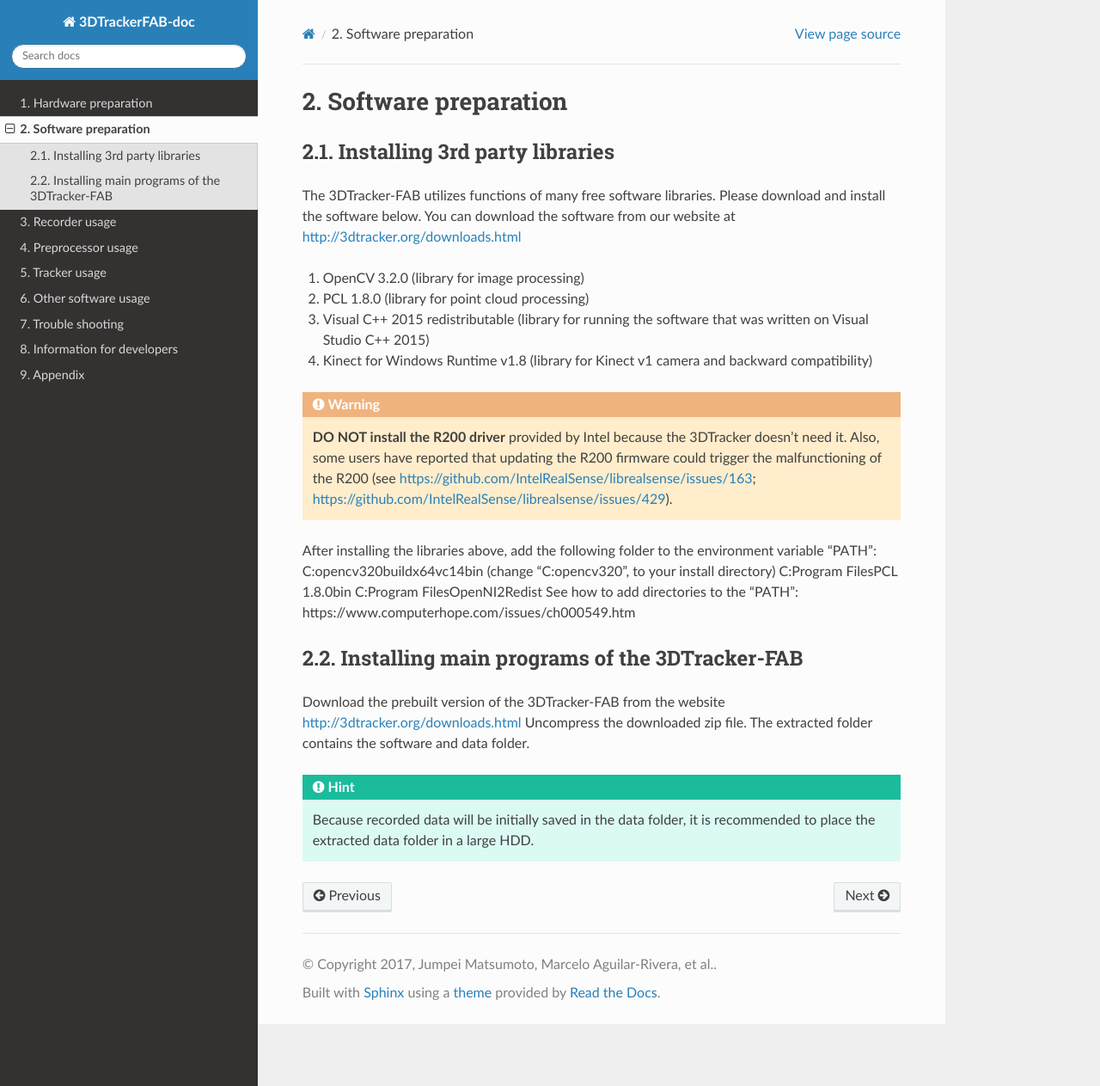
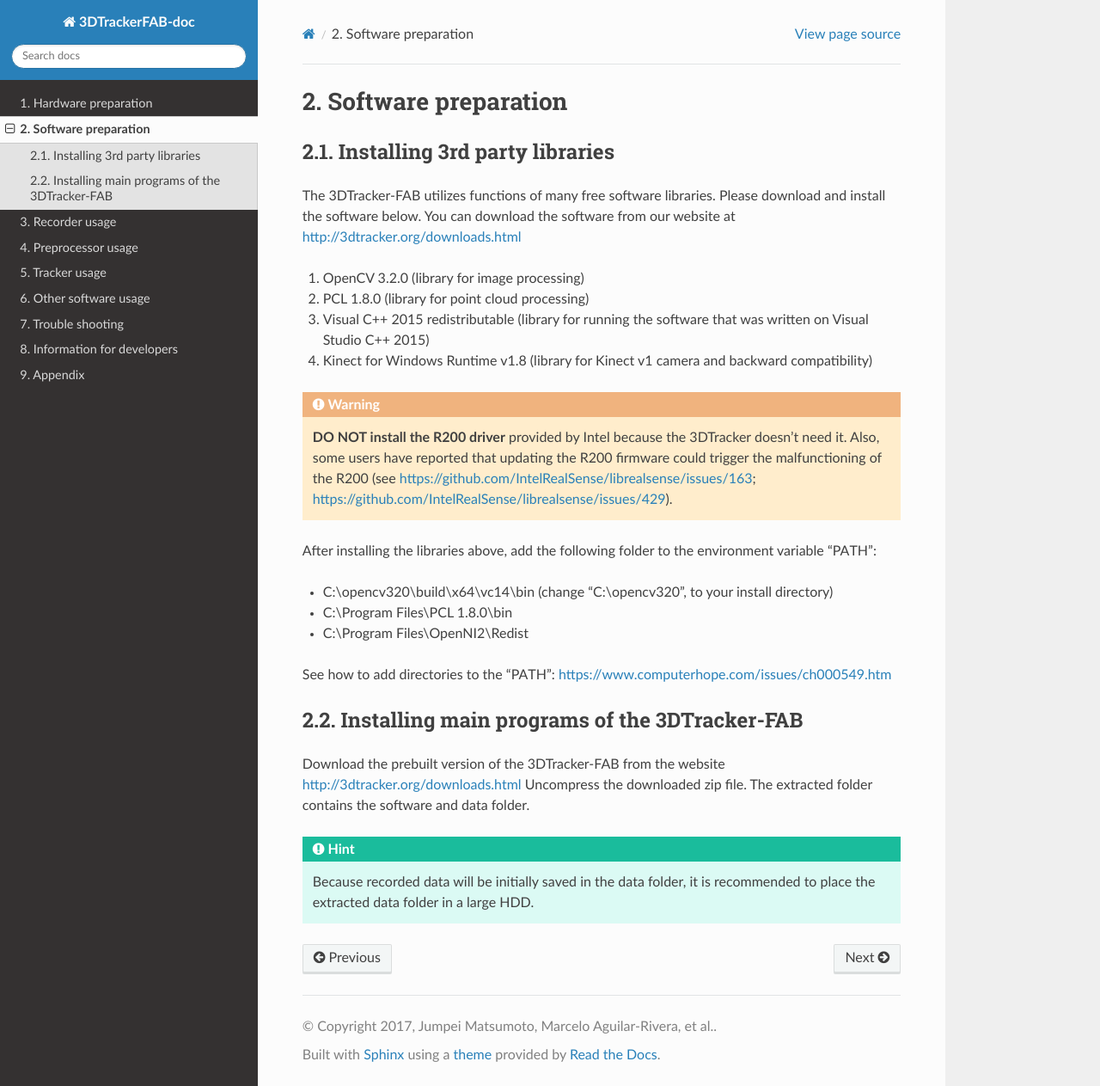
Before and after one commit to ThreeD-Tracker-FAB/3DTrackerFAB-doc, a Sphinx documentation site: the page built from doc/02.rst, in a window 1280 px wide and 1263 px high. Shown: the whole window at 86% size. Built offline with Sphinx 7.4.7 and the Read the Docs theme 2.0.0, drawn with Linux system fonts in a browser that asks for light colours.

Commit message:
fix typo

```diff
--- a/doc/02.rst
+++ b/doc/02.rst
@@ -16,9 +16,11 @@
     **DO NOT install the R200 driver** provided by Intel because the 3DTracker doesn’t need it. Also, some users have reported that updating the R200 firmware could trigger the malfunctioning of the R200 (see https://github.com/IntelRealSense/librealsense/issues/163; https://github.com/IntelRealSense/librealsense/issues/429).
 
 After installing the libraries above, add the following folder to the environment variable "PATH":
-C:\opencv320\build\x64\vc14\bin (change "C:\opencv320", to your install directory)
-C:\Program Files\PCL 1.8.0\bin
-C:\Program Files\OpenNI2\Redist
+
+- C:\\opencv320\\build\\x64\\vc14\\bin (change "C:\\opencv320", to your install directory)
+- C:\\Program Files\\PCL 1.8.0\\bin
+- C:\\Program Files\\OpenNI2\\Redist
+
 See how to add directories to the “PATH”: https://www.computerhope.com/issues/ch000549.htm
 
 
```
